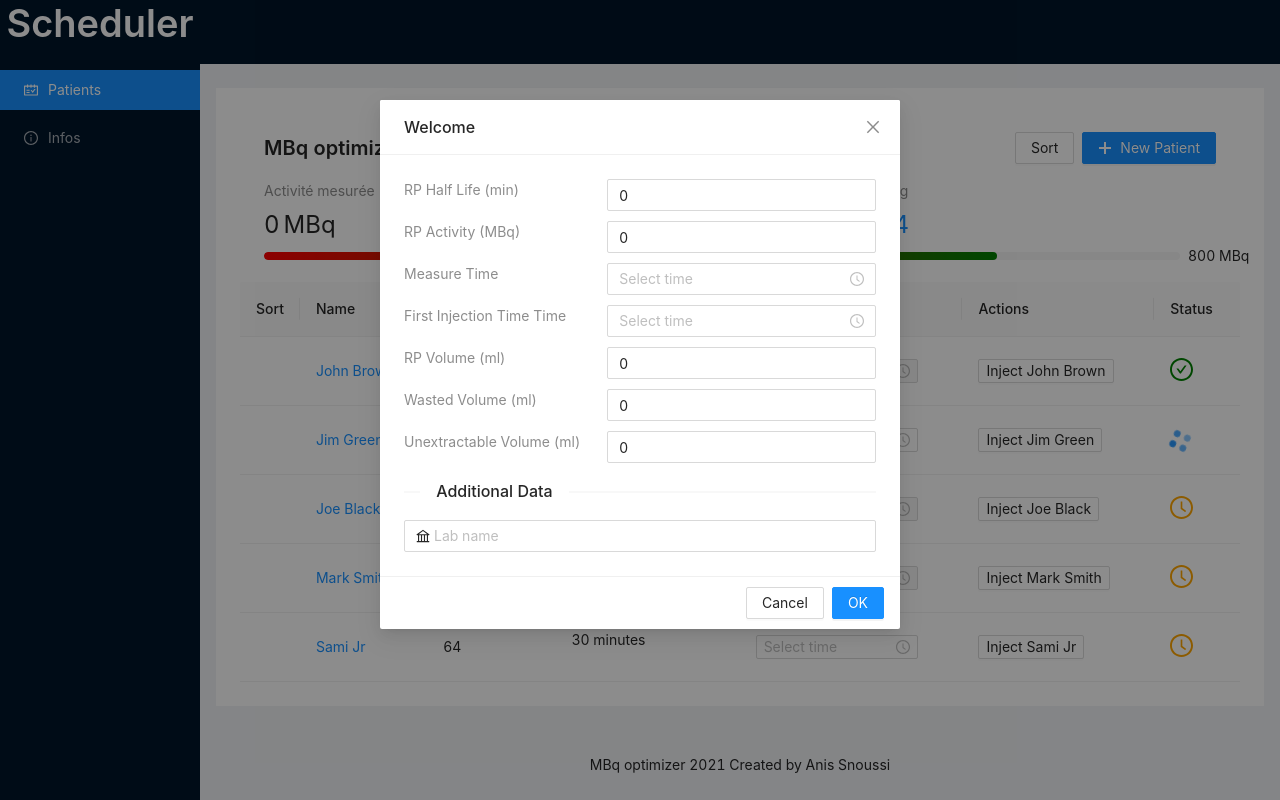
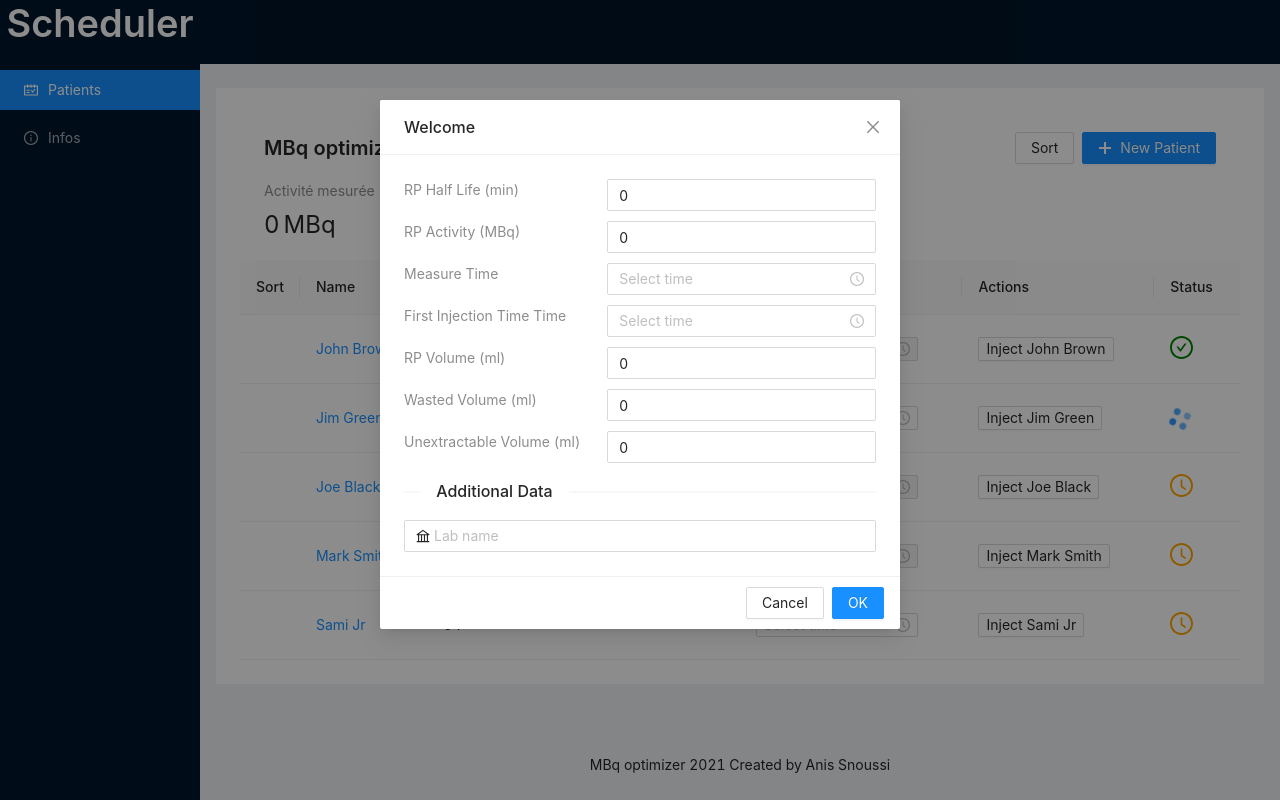
Before and after one commit to github-anis-snoussi/Radiopharmaceuticals-Optimizer, a React (Create React App) app in the folder web/app/: page / in a window 1280 px wide. Built offline with nearby package versions, Linux system fonts and the light colour scheme.

Commit message:
only the important stuff for now

```diff
--- a/web/app/src/Components/AppHeader.js
+++ b/web/app/src/Components/AppHeader.js
@@ -2,15 +2,17 @@ import React from "react";
 import "../App.css";
 import "antd/dist/antd.css";
 
-import { Tag, Row, PageHeader, Statistic, Progress } from "antd";
+import { Tag, Row, PageHeader, Statistic } from "antd";
 
-const { Countdown } = Statistic;
+// import { Progress } from "antd";
 
-const deadline = Date.now() + 1000 * 60 * 60 * 24 * 2; // deadline in 2 days (in ms)
+// const { Countdown } = Statistic;
 
-function onFinish() {
-  console.log("finished!");
-}
+// const deadline = Date.now() + 1000 * 60 * 60 * 24 * 2; // deadline in 2 days (in ms)
+
+// function onFinish() {
+//   console.log("finished!");
+// }
 
 const HeaderContent = ({ children, extra }) => (
   <div className="content">
@@ -41,20 +43,20 @@ const renderContent = (rp_activity, mesure_time, rp_vol, rp_half_life) => (
         margin: "0 32px",
       }}
     />
-    <Countdown
+    {/* <Countdown
       valueStyle={{ color: "#1890ff" }}
       title="Time Remaining"
       value={deadline}
       onFinish={onFinish}
-    />
-    <Progress
+    /> */}
+    {/* <Progress
       strokeColor={{
         "0%": "red",
         "100%": "green",
       }}
       percent={80}
       format={(percent) => `${percent * 10} MBq`}
-    />
+    /> */}
   </Row>
 );
 
```
